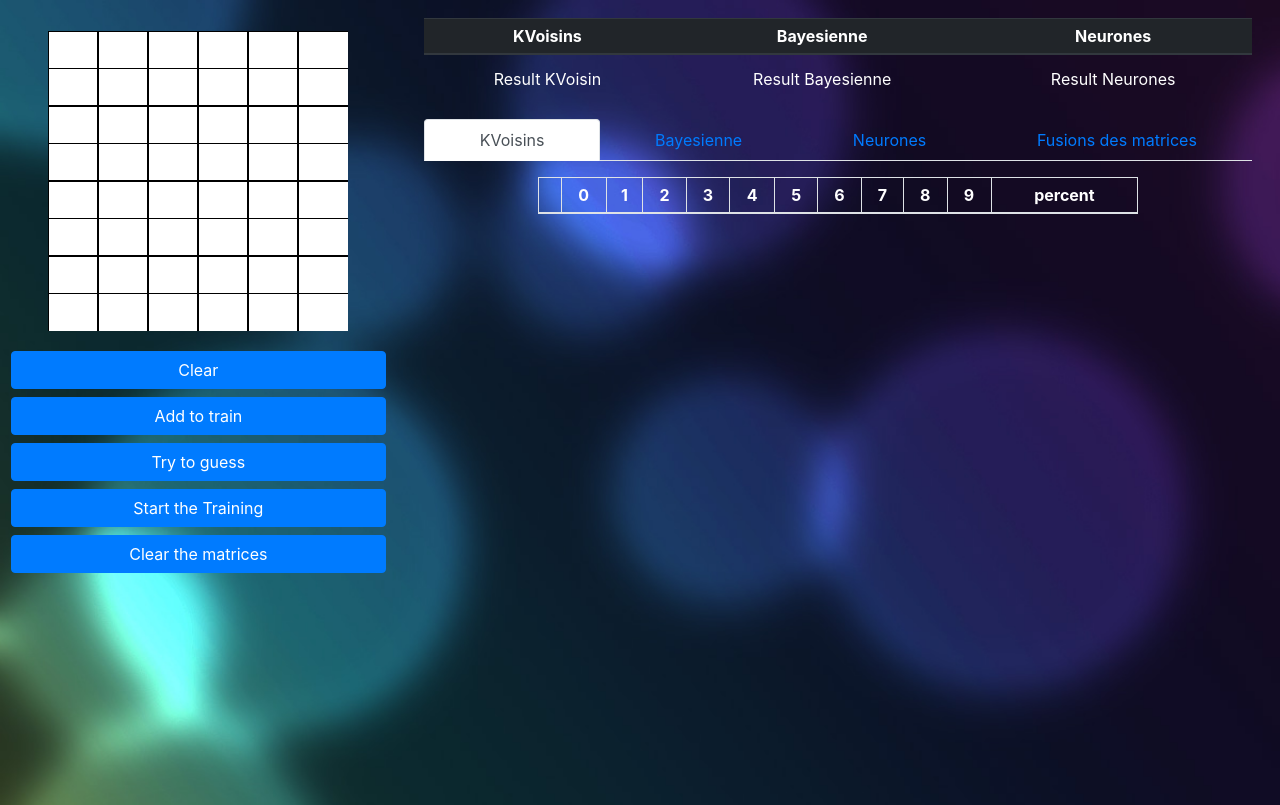
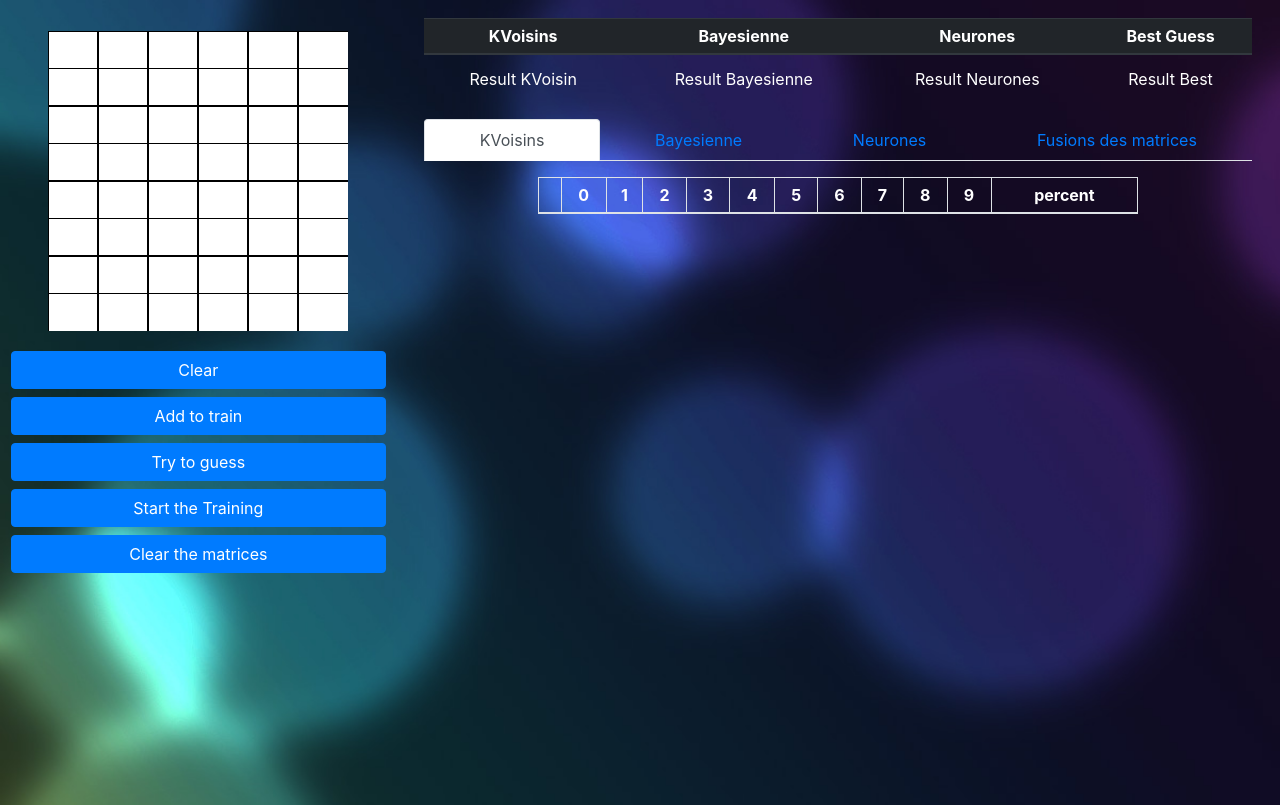
Before and after one commit to Sitiel/Reconnaissance_Nombre, a plain HTML site: page Serveur/python-flask-server/swagger_server/static/index.html in a window 1280 px wide. Shown: the part 111-916 px from the top of the page. Drawn offline with nearby package versions, Linux system fonts and the light colour scheme; no server answers.

Commit message:
afficher all

```diff
--- a/Serveur/python-flask-server/swagger_server/static/index.html
+++ b/Serveur/python-flask-server/swagger_server/static/index.html
@@ -48,6 +48,7 @@
                                 <th scope="col">KVoisins</th>
                                 <th scope="col">Bayesienne</th>
                                 <th scope="col">Neurones</th>
+                                <th scope="col">Best Guess</th>
                             </tr>
                         </thead>
                         <tbody>
@@ -55,6 +56,7 @@
                                 <td id="res_kvois">Result KVoisin</td>
                                 <td id="res_bayes">Result Bayesienne</td>
                                 <td id="res_neuro">Result Neurones</td>
+                                <td id="res_all">Result Best</td>
                             </tr>
                         </tbody>
                     </table>
--- a/Serveur/python-flask-server/swagger_server/static/js/script.js
+++ b/Serveur/python-flask-server/swagger_server/static/js/script.js
@@ -223,6 +223,8 @@ function sendToDB() {
 			$('#res_bayes').text(response.baye);
 	        //neurones
 			$('#res_neuro').text(response.neural);
+			//all
+			$('#res_all').text(response.all);
 	    },
 	    error: function(jqXHR,textStatus,errorThrown){
 	    	alert(" !!! Une erreur a eu lieu voir la console pour plus d'info !!! ");
```
